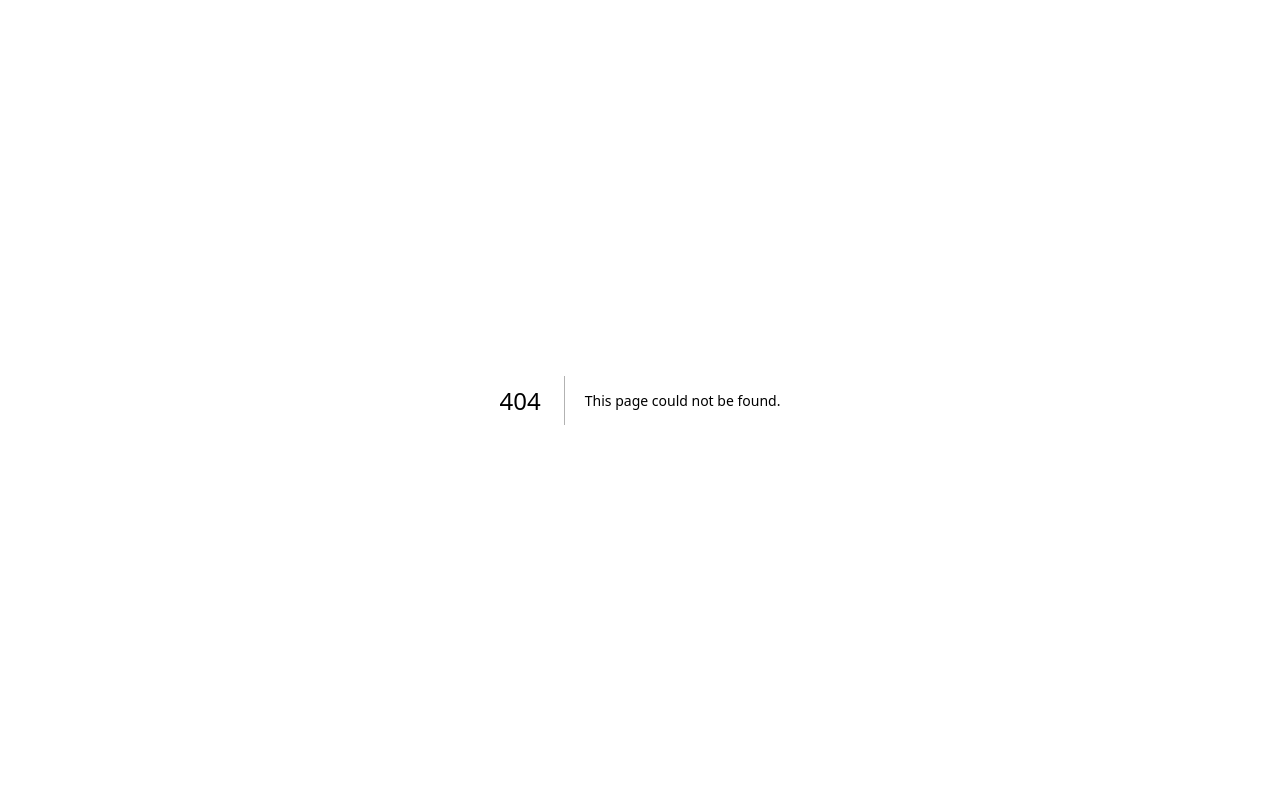
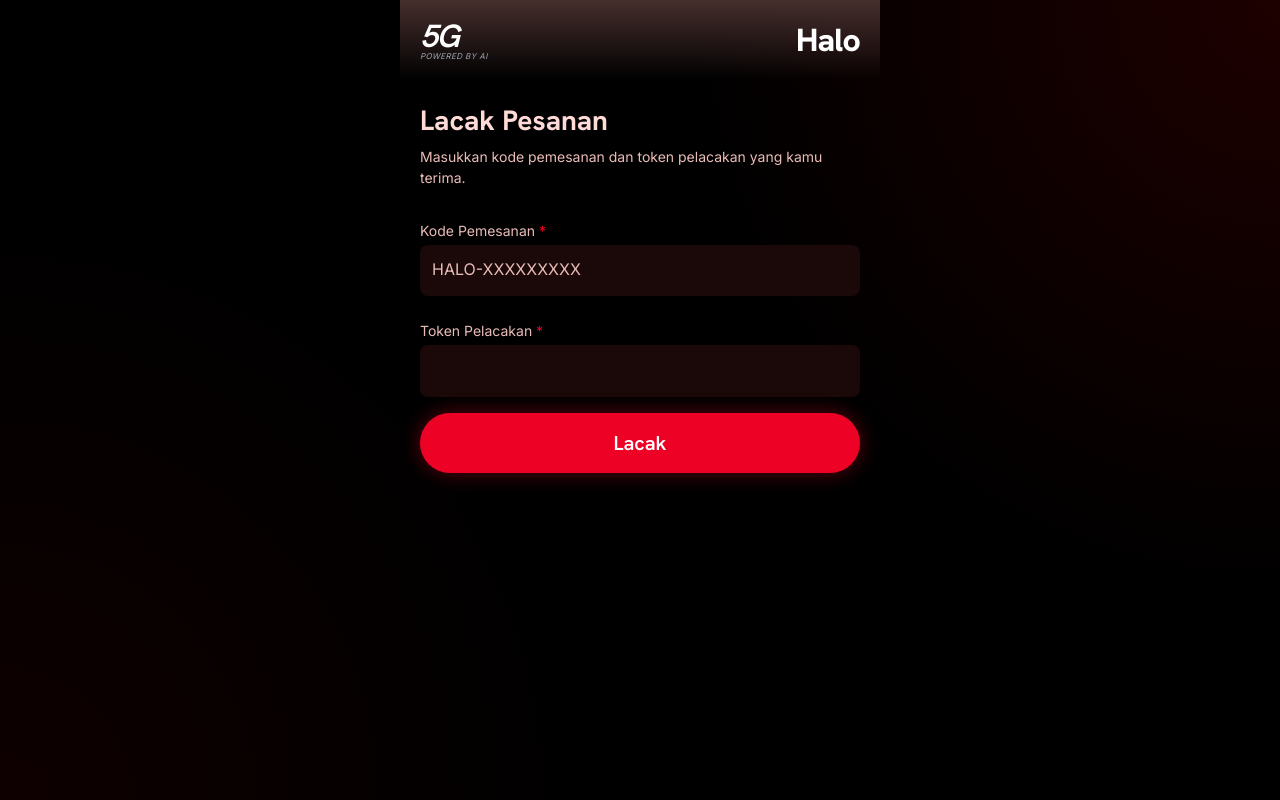
Before and after one commit to FikriAuliaa/halo, a Next.js app: page /lacak in a window 1280 px wide. Before the commit this address had no page. Built offline with nearby package versions, Linux system fonts and the light colour scheme.

Commit message:
feat(student): add order tracking page

```diff
--- /dev/null
+++ b/src/app/(student)/lacak/page.tsx
@@ -0,0 +1,5 @@
+import { TrackingLookup } from "@/components/student/tracking-lookup";
+
+export default function TrackingPage() {
+  return <TrackingLookup />;
+}
```
